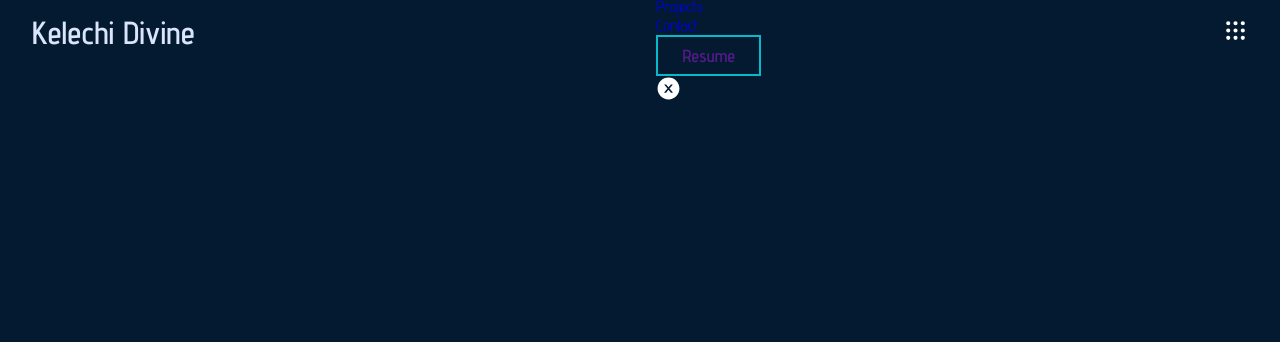
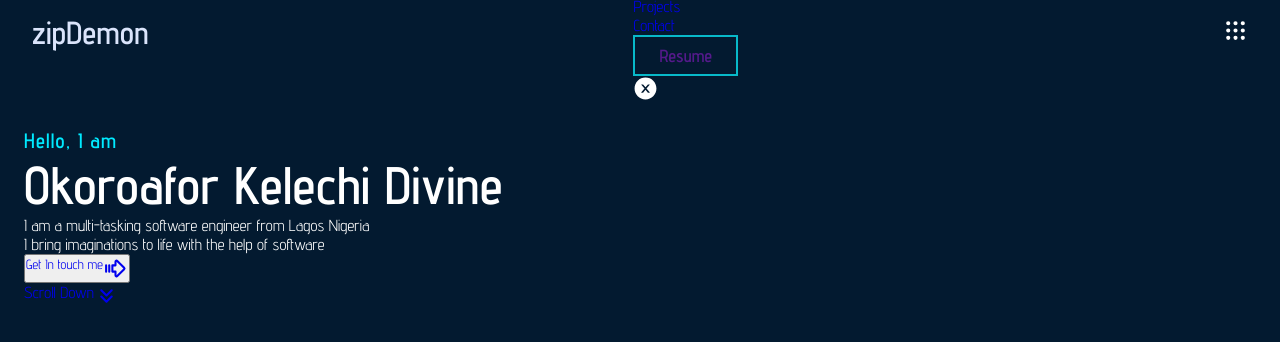
Before and after one commit to OkoroaforKelechiDivine/-good, a React (Create React App) app: page / in a window 1280 px wide. Shown: the top 342 px of the page. Built offline with nearby package versions, Linux system fonts and the light colour scheme; a web font is replaced by a local one.

Commit message:
working with home.scss

```diff
--- a/src/App.css
+++ b/src/App.css
@@ -78,7 +78,7 @@ img{
 .btn:before{
     content: "";
     height: 100%;
-    width: 0%;
+    width: 0;
     background: var(--primaryColor);
     position: absolute;
     top: 0;
@@ -176,7 +176,6 @@ img{
     100%{
         left: 100px;
     }
-
 }
 
 body{
--- a/src/App.js
+++ b/src/App.js
@@ -10,9 +10,10 @@ import Project from "./components/Project/Project";
 const App = () => {
     return(
         <>
+            <Navbar/>
+            <Home/>
             {/*<About/>*/}
-            {/*<Home/>*/}
-            <Navbar/>
+
             {/*<Footer/>*/}
             {/*<Skills/>*/}
             {/*<Contact/>*/}
--- a/src/components/Home/Home.jsx
+++ b/src/components/Home/Home.jsx
@@ -1,9 +1,88 @@
 import React from "react";
 import "./home.scss"
+// import {AiFillGithub, AiFillLinkedin} from "react-icons/ai";
+// import {FaFacebook, FaMedium} from "react-icons/fa";
+// import { FiTwitter} from "react-icons/fi";
+// import {CiYoutube} from "react-icons/ci";
+import {TbArrowBigRightLines, TbChevronsDown} from "react-icons/tb";
 
 const Home = () =>{
     return(
-        <div>About</div>
+        <section id={"home"} className={"home section"}>
+            {/*<div className={"leftIcons"}>*/}
+            {/*    <div className={"socials grid"}>*/}
+            {/*        /!* eslint-disable-next-line jsx-a11y/anchor-is-valid *!/*/}
+            {/*        <a href={""} target={"_blank"} rel="noreferrer">*/}
+            {/*            <AiFillGithub className={"icon"}/>*/}
+            {/*        </a>*/}
+            {/*        /!* eslint-disable-next-line jsx-a11y/anchor-is-valid *!/*/}
+            {/*        <a href={""} target={"_blank"} rel="noreferrer">*/}
+            {/*            <FiTwitter className={"icon"}/>*/}
+            {/*        </a>*/}
+            {/*        /!* eslint-disable-next-line jsx-a11y/anchor-is-valid *!/*/}
+            {/*        <a href={""} target={"_blank"} rel="noreferrer">*/}
+            {/*            <AiFillLinkedin className={"icon"}/>*/}
+            {/*        </a>*/}
+            {/*        /!* eslint-disable-next-line jsx-a11y/anchor-is-valid *!/*/}
+            {/*        <a href={""} target={"_blank"} rel="noreferrer">*/}
+            {/*            <FaMedium className={"icon"}/>*/}
+            {/*        </a>*/}
+            {/*        /!* eslint-disable-next-line jsx-a11y/anchor-is-valid *!/*/}
+            {/*        <a href={""} target={"_blank"} rel="noreferrer">*/}
+            {/*            <FaFacebook className={"icon"}/>*/}
+            {/*        </a>*/}
+            {/*        /!* eslint-disable-next-line jsx-a11y/anchor-is-valid *!/*/}
+            {/*        <a href={""} target={"_blank"} rel="noreferrer">*/}
+            {/*            <CiYoutube className={"icon"}/>*/}
+            {/*        </a>*/}
+            {/*        */}
+            {/*        <div className={"line"}>*/}
+
+            {/*        </div>*/}
+            {/*    </div>*/}
+            {/*</div>*/}
+
+            <div className={"container homeContainer"}>
+                <span className={"introText"}>
+                    Hello, I am
+                </span>
+                <h1 className={"title"}>
+                    Okoroafor Kelechi Divine
+                </h1>
+                <span className={"subtitle"}>
+                    I am a multi-tasking software engineer from Lagos Nigeria
+                </span>
+
+                <p className={"homeParagraph"}>
+                    I bring imaginations to life with the help of software
+                </p>
+
+                <div className={"lowerHomeSection"}>
+                    <button className={"containerBtn"}>
+                        <a href={"#contact"} className={"flex"}>
+                            Get In touch me <TbArrowBigRightLines className={"icon"}/>
+                        </a>
+                    </button>
+
+                    <div className={"scrollDiv"}>
+                        <a href={"#about"} className={"flex"}>
+                            Scroll Down <TbChevronsDown className={"icon"}/>
+                        </a>
+                    </div>
+                </div>
+            </div>
+            {/*<div className={"rightEmail"}>*/}
+            {/*    <div>*/}
+            {/*        <div className={"emailAddress"}>*/}
+            {/*            <a href={"https://mailto:okoroaforkelechi123@gmail.com"} target={"_blank"} rel="noreferrer">*/}
+            {/*                okoroafokelechi123@gmail.com*/}
+            {/*            </a>*/}
+            {/*        </div>*/}
+
+            {/*        <div className={"line"}></div>*/}
+            {/*    </div>*/}
+            {/*</div>*/}
+        </section>
     )
 }
 
--- a/src/components/Home/home.scss
+++ b/src/components/Home/home.scss
@@ -0,0 +1,29 @@
+:root{
+  --primaryColor: #00eaff;
+  --primaryHover: hsl(185, 92%, 41%);
+  --secondaryColor: rgb(150, 162, 188);
+  --paragraphColor: rgb(127, 127, 175);
+  --BgColor: #031a30;
+  --formColor: rgb(2, 15, 29);
+  --projectCardColor: #072340;
+  --textColor: #dae4fb;
+  --headerHeight: 3rem;
+}
+
+.home{
+  .homeContainer{
+    padding: 4rem 1.5rem;
+
+    .introText{
+      font-size: 1.3rem;
+      color: var(--primaryColor);
+      font-weight: 600;
+      letter-spacing: 1px;
+    }
+
+    .title{
+      font-size: 3.3rem;
+      font-weight: 600;
+    }
+  }
+}
--- a/src/components/Navbar/Navbar.jsx
+++ b/src/components/Navbar/Navbar.jsx
@@ -19,7 +19,7 @@ const Navbar = () =>{
             <div className={"logoDiv"}>
                 <h1 className={"logo"}>
                     <a href={"#home"}>
-                        Kelechi Divine
+                        zipDemon
                     </a>
                 </h1>
             </div>
@@ -63,5 +63,4 @@ const Navbar = () =>{
         </header>
     )
 }
-
 export default Navbar;
--- a/src/components/Navbar/navbar.scss
+++ b/src/components/Navbar/navbar.scss
@@ -19,7 +19,6 @@
   height: var(--headerHeight);
   padding: 2rem;
   z-index: 1000;
-  //background: var(--projectCardColor);
 
   .logo a{
     color: var(--textColor);
```
